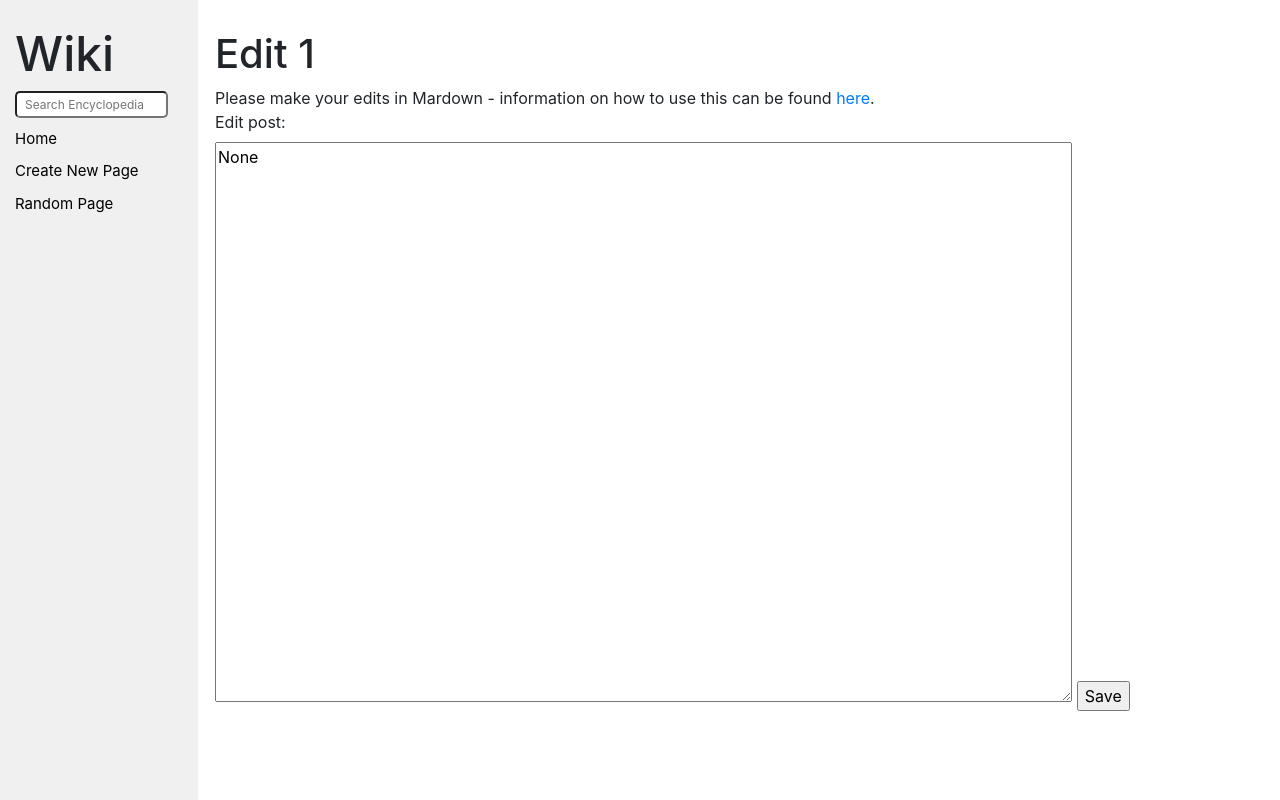
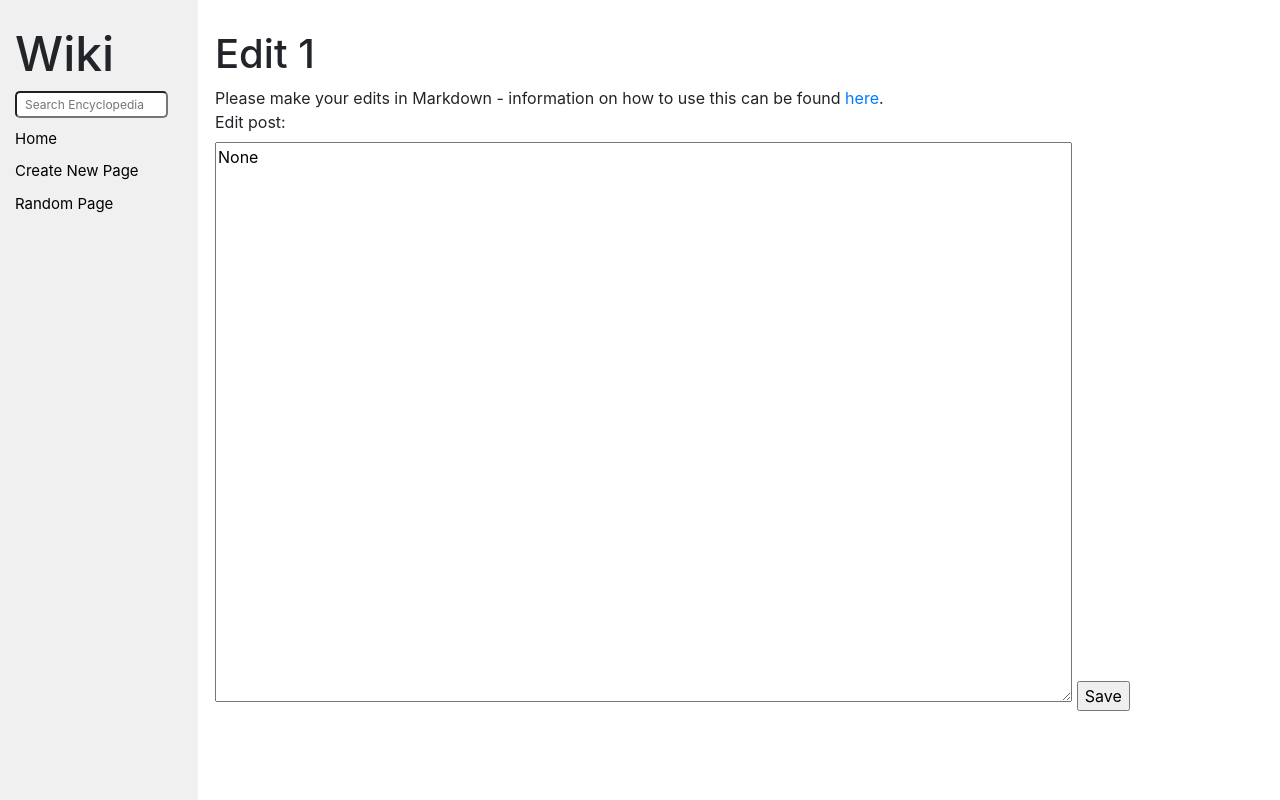
Before and after one commit to OliviaU-B/wiki, a Django app: page /edit/1 in a window 1280 px wide. Run offline with Django 3.2, Linux system fonts and the light colour scheme; some libraries are stand-ins or nearby versions.

Commit message:
Fix typo in edit page content

```diff
--- a/encyclopedia/templates/encyclopedia/edit.html
+++ b/encyclopedia/templates/encyclopedia/edit.html
@@ -7,7 +7,7 @@
 {% block body %}
 
     <h1>Edit {{ title }}</h1>
-    <span>Please make your edits in Mardown - information on how to use this can be found <a href="https://docs.github.com/en/github/writing-on-github/basic-writing-and-formatting-syntax" target="_blank">here</a>.</span>
+    <span>Please make your edits in Markdown - information on how to use this can be found <a href="https://docs.github.com/en/github/writing-on-github/basic-writing-and-formatting-syntax" target="_blank">here</a>.</span>
     <form action="{% url 'edit' title %}" method="POST">
         {% csrf_token %}
         <label for="post_body">Edit post:</label><br/>
```
